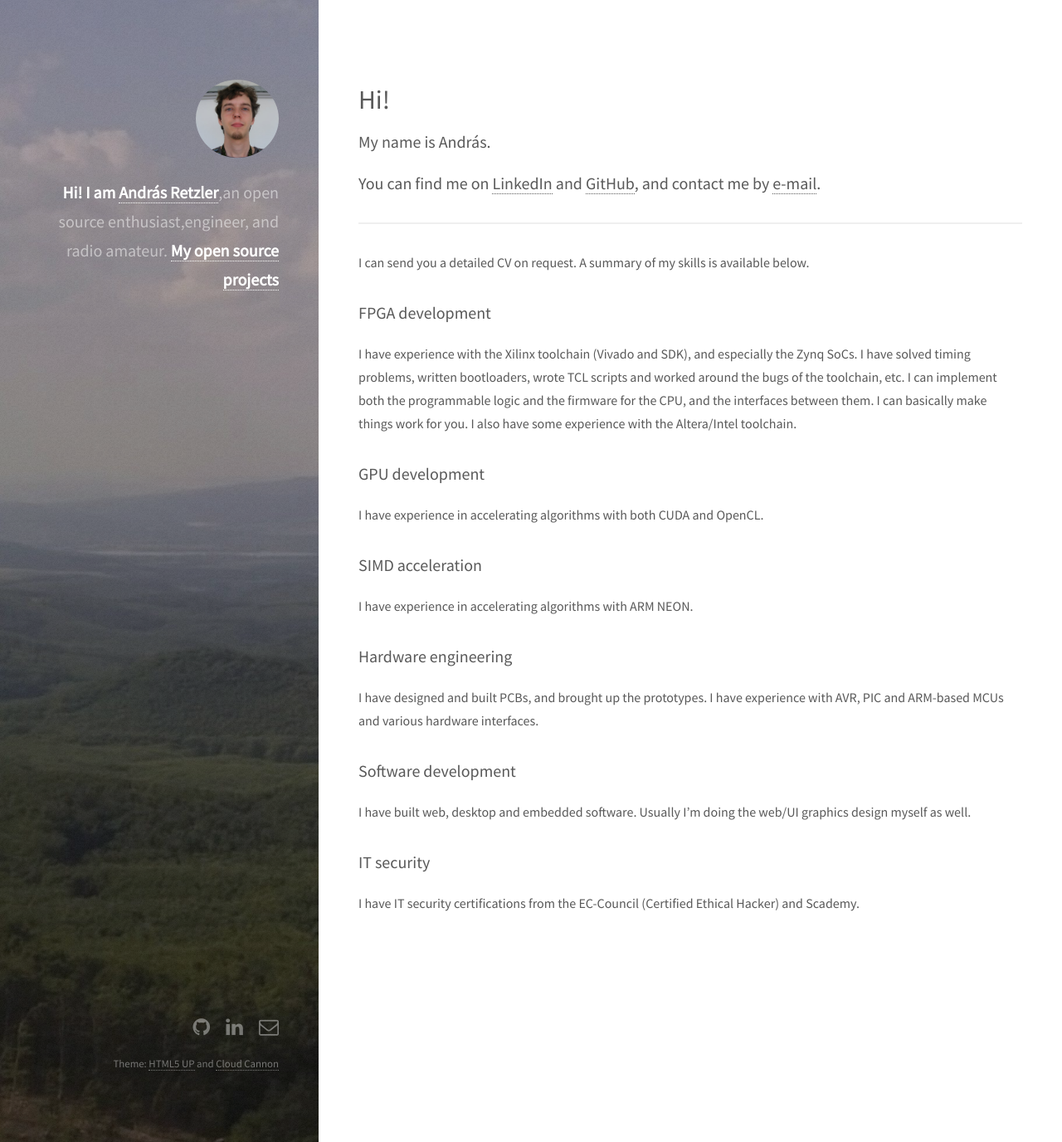
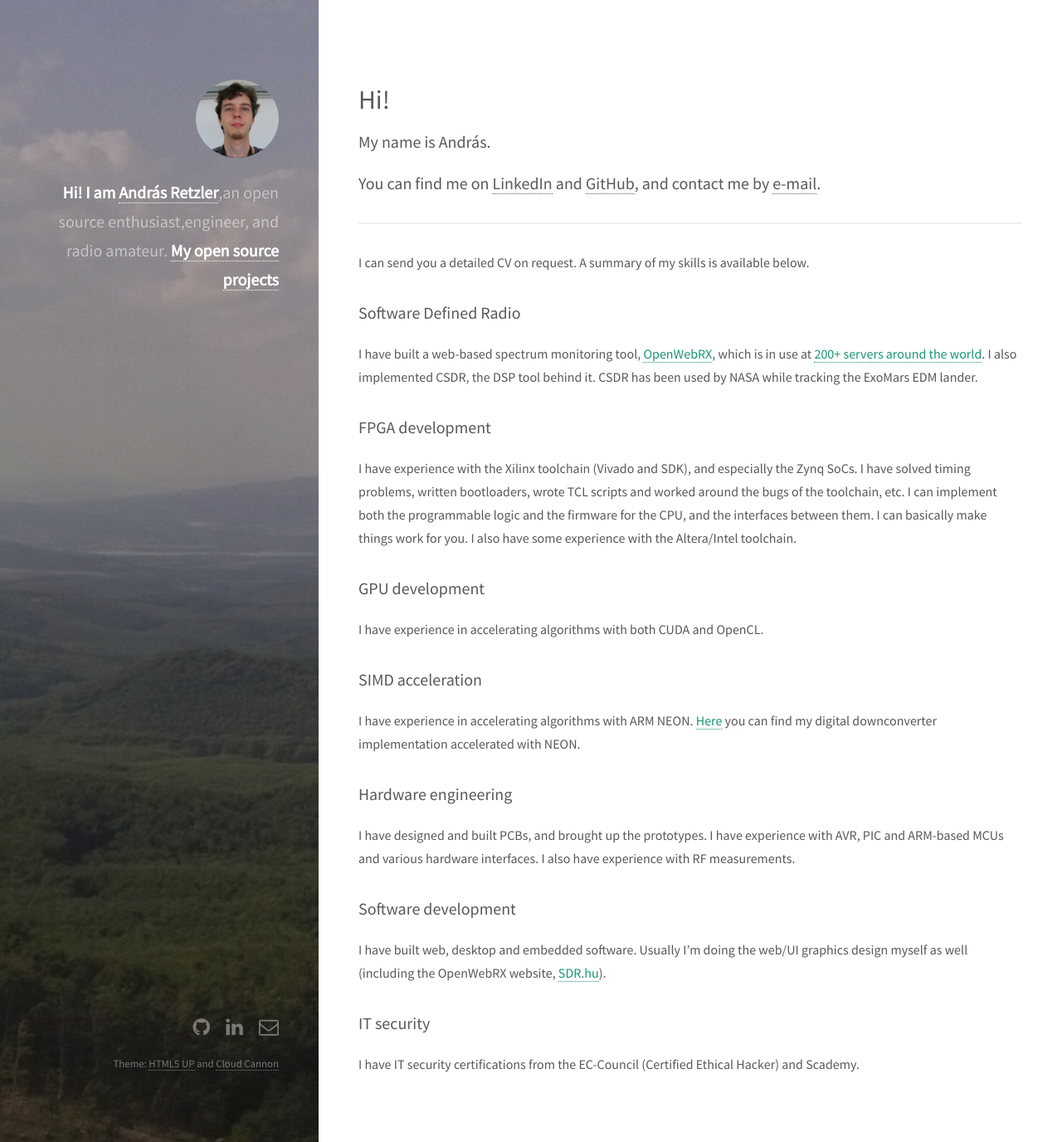
Before and after one commit to ha7ilm/ha7ilm.github.io, a Jekyll site: the page built from about.md, in a window 1280 px wide and 1376 px high. Shown: the whole window at 83% size. Built offline with Jekyll 4.4.1, drawn with Linux system fonts in a browser that asks for light colours.

Commit message:
Added some more stuff to about.md

```diff
--- a/about.md
+++ b/about.md
@@ -10,6 +10,10 @@ title: "Hi!"
 ----
 
 I can send you a detailed CV on request. A summary of my skills is available below.
+
+### Software Defined Radio
+
+I have built a web-based spectrum monitoring tool, [OpenWebRX](http://sdr.hu/openwebrx), which is in use at [200+ servers around the world](http://sdr.hu/map). I also implemented CSDR, the DSP tool behind it. CSDR has been used by NASA while tracking the ExoMars EDM lander.
 
 ### FPGA development
 
@@ -24,17 +28,18 @@ I have experience in accelerating algorithms with both CUDA and OpenCL.
 
 ### SIMD acceleration
 
-I have experience in accelerating algorithms with ARM NEON.
+I have experience in accelerating algorithms with ARM NEON. [Here](https://github.com/simonyiszk/csdr/blob/master/libcsdr.c#L352) you can find my digital downconverter implementation accelerated with NEON.
 
 ### Hardware engineering
 
 I have designed and built PCBs, and brought up the prototypes.
 I have experience with AVR, PIC and ARM-based MCUs and various hardware interfaces.
+I also have experience with RF measurements.
 
 ### Software development
 
 I have built web, desktop and embedded software.
-Usually I'm doing the web/UI graphics design myself as well.
+Usually I'm doing the web/UI graphics design myself as well (including the OpenWebRX website, [SDR.hu](https://sdr.hu)).
 
 ### IT security
 
```
